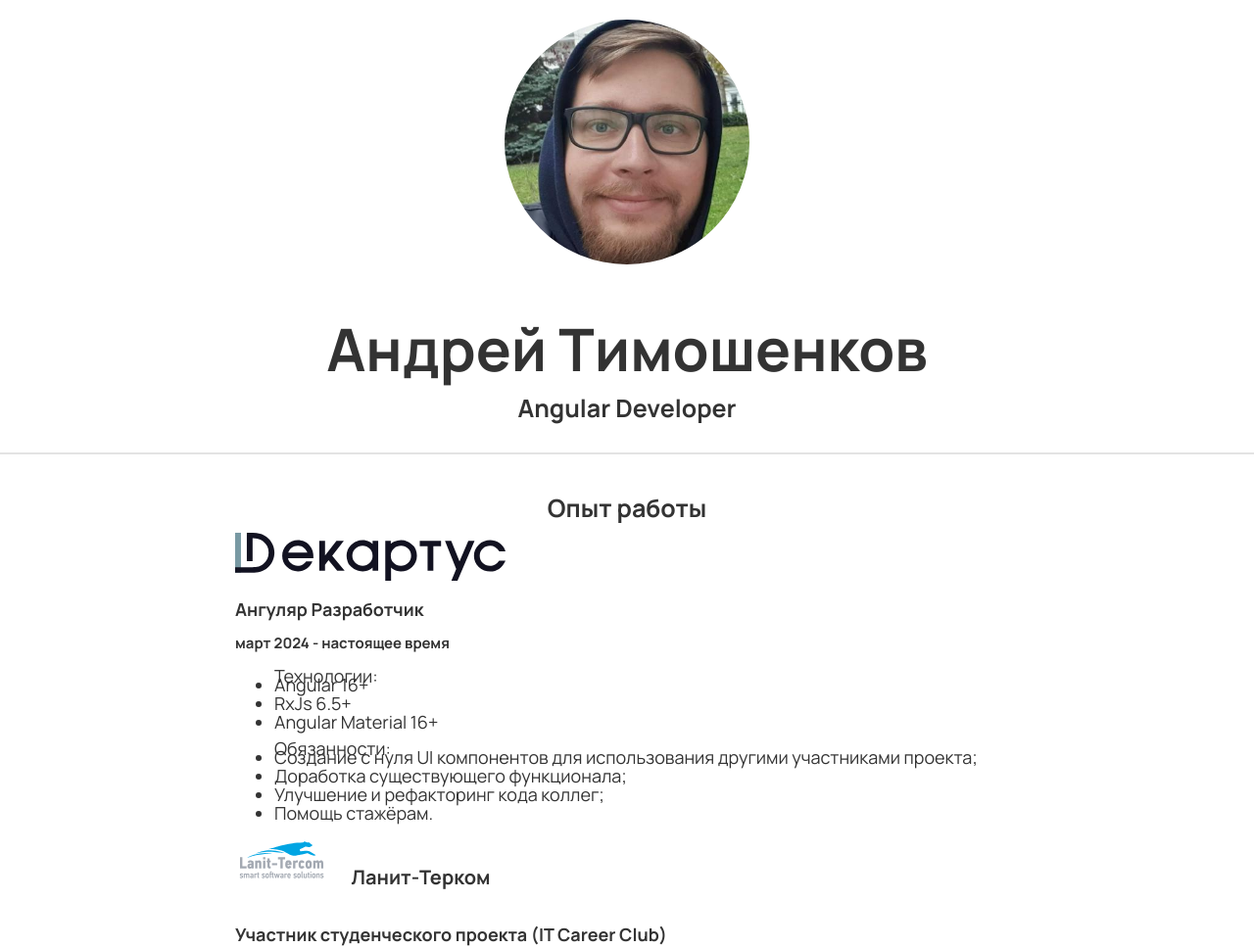
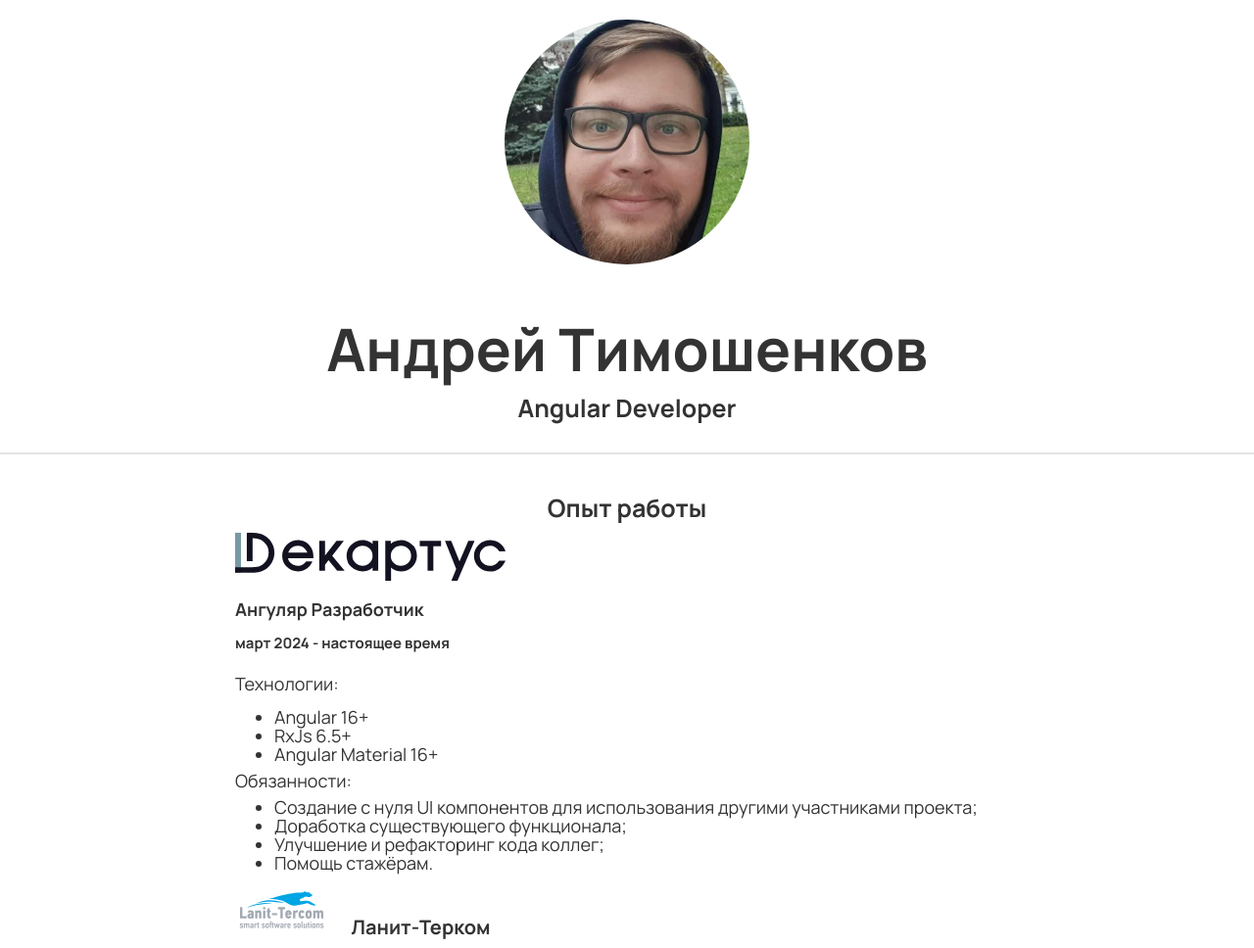
Before and after one commit to AndreyTimoshenkov/CV, a website: page index.html in a window 1280 px wide. Shown: the top 968 px of the page at 98% size. Drawn offline with Linux system fonts and the light colour scheme.

Commit message:
update lists

```diff
--- a/index.html
+++ b/index.html
@@ -39,12 +39,14 @@
         <h4>Ангуляр Разработчик</h4>
         <h5>март 2024 - настоящее время</h5>
         <p class="text">
-          <ul>Технологии:
+          Технологии:
+          <ul>
             <li> Angular 16+ </li>
             <li> RxJs 6.5+ </li>
             <li> Angular Material 16+ </li>
           </ul>
-          <ul> Обязанности:
+          Обязанности:
+          <ul>
             <li> Создание с нуля UI компонентов для использования другими участниками проекта; </li>
             <li> Доработка существующего функционала;</li>
             <li> Улучшение и рефакторинг кода коллег; </li>
```
